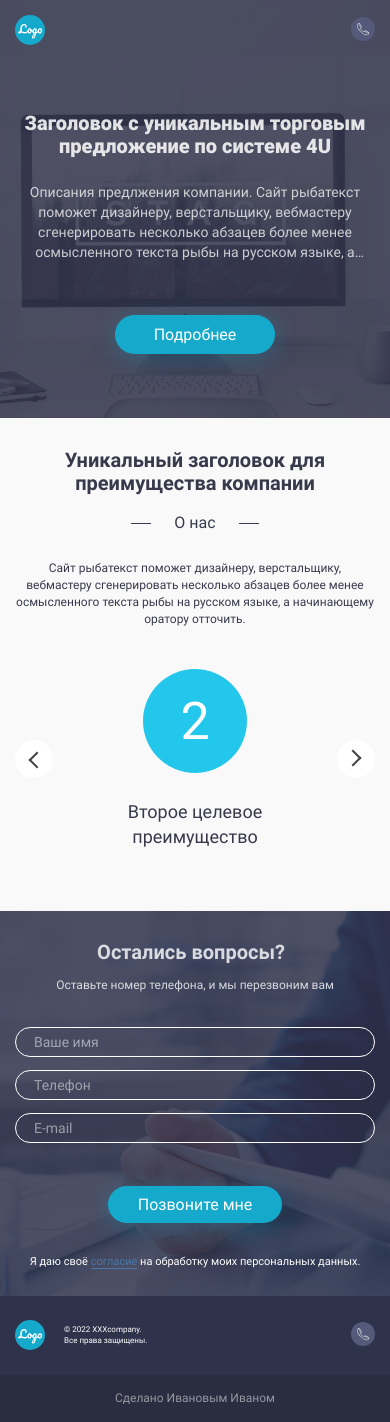
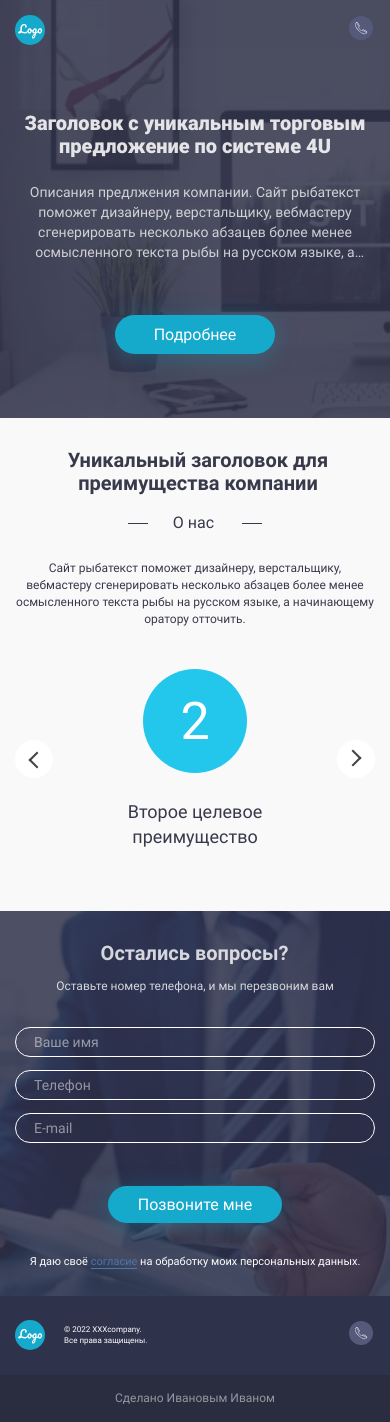
Before and after one commit to Lu-el/Adaptiv, a plain HTML site: page index.html in a window 390 px wide. Drawn offline with Linux system fonts and the light colour scheme; files whose address does not match are found by name.

Commit message:
correcting-1

```diff
--- a/style/advantages.css
+++ b/style/advantages.css
@@ -45,6 +45,10 @@
 }
 
 @media (max-width: 1024px) {
+  .advantages {
+    padding-bottom: 73px;
+  }
+
   .advantages__container {
     max-width: 980px;
   }
@@ -54,7 +58,7 @@
   }
 
   .advantages__subtitle {
-    margin-bottom: 33px;
+    margin-bottom: 31px;
     font-size: 20px;
     line-height: 23px;
   }
@@ -85,12 +89,21 @@
 
   .advantages__title {
     margin-bottom: 18px;
+    padding-left: 6px;
   }
 
   .advantages__subtitle {
     margin-bottom: 28px;
     font-size: 16px;
     line-height: 19px;
+  }
+
+  .advantages__subtitle::before {
+    margin-right: 2px;
+  }
+
+  .advantages__subtitle::after {
+    margin-left: 5px;
   }
 
   .advantages__description {
--- a/style/caption.css
+++ b/style/caption.css
@@ -23,6 +23,7 @@
   .caption {
     padding-top: 26px;
     padding-bottom: 70px;
+    background-image: url('../image/hero/caption-laptop-bkg.jpg');
   }
 }
 
@@ -30,5 +31,6 @@
   .caption {
     padding-top: 15px;
     padding-bottom: 64px;
+    background-image: url('../image/hero/caption-mobile-bkg.jpg');
   }
 }
--- a/style/contact.css
+++ b/style/contact.css
@@ -2,7 +2,7 @@
   position: relative;
   background-repeat: no-repeat;
   background-size: cover;
-  background-image: url('../image/contact/background.jpg');
+  background-image: url('../image/contact/contact-bkg.jpg');
 }
 
 .contact::before {
@@ -93,7 +93,7 @@
 
 @media (max-width: 1024px) {
   .contact {
-    padding-bottom: 55px;
+    padding-bottom: 57px;
   }
 
   .contact__title {
@@ -102,7 +102,7 @@
   }
 
   .contact__description {
-    margin-bottom: 50px;
+    margin-bottom: 48px;
     padding-left: 17px;
     font-size: 20px;
     line-height: 23px;
@@ -114,7 +114,7 @@
   }
 
   .contact__form {
-    margin-bottom: 31px;
+    margin-bottom: 30px;
   }
 
   .contact__wrapper {
@@ -139,16 +139,18 @@
 
 @media (max-width: 480px) {
   .contact {
-    padding-top: 30px;
+    padding-top: 31px;
     padding-bottom: 28px;
+    background-image: url('../image/contact/contact-bkg-mobile.jpg');
   }
 
   .contact__title {
     margin-bottom: 14px;
+    padding-left: 7px;
   }
 
   .contact__description {
-    margin-bottom: 35px;
+    margin-bottom: 34px;
     font-size: 12px;
     line-height: 14px;
     padding-left: 0;
--- a/style/footer.css
+++ b/style/footer.css
@@ -36,7 +36,7 @@
 
 @media (max-width: 1024px) {
   .footer {
-    padding-top: 36px;
+    padding-top: 37px;
   }
 
   .footer__author {
--- a/style/phone.css
+++ b/style/phone.css
@@ -31,6 +31,11 @@
 }
 
 @media (max-width: 1024px) {
+  .phone {
+    margin-top: -2px;
+    padding: 0 2px;
+  }
+
   .phone__link {
     margin-bottom: 2px;
   }
```
Also changed, not shown: image/contact/background.jpg (deleted), image/contact/contact-bkg-mobile.jpg (added), image/contact/contact-bkg.jpg (added), image/hero/caption-laptop-bkg.jpg (added), image/hero/caption-mobile-bkg.jpg (added).
